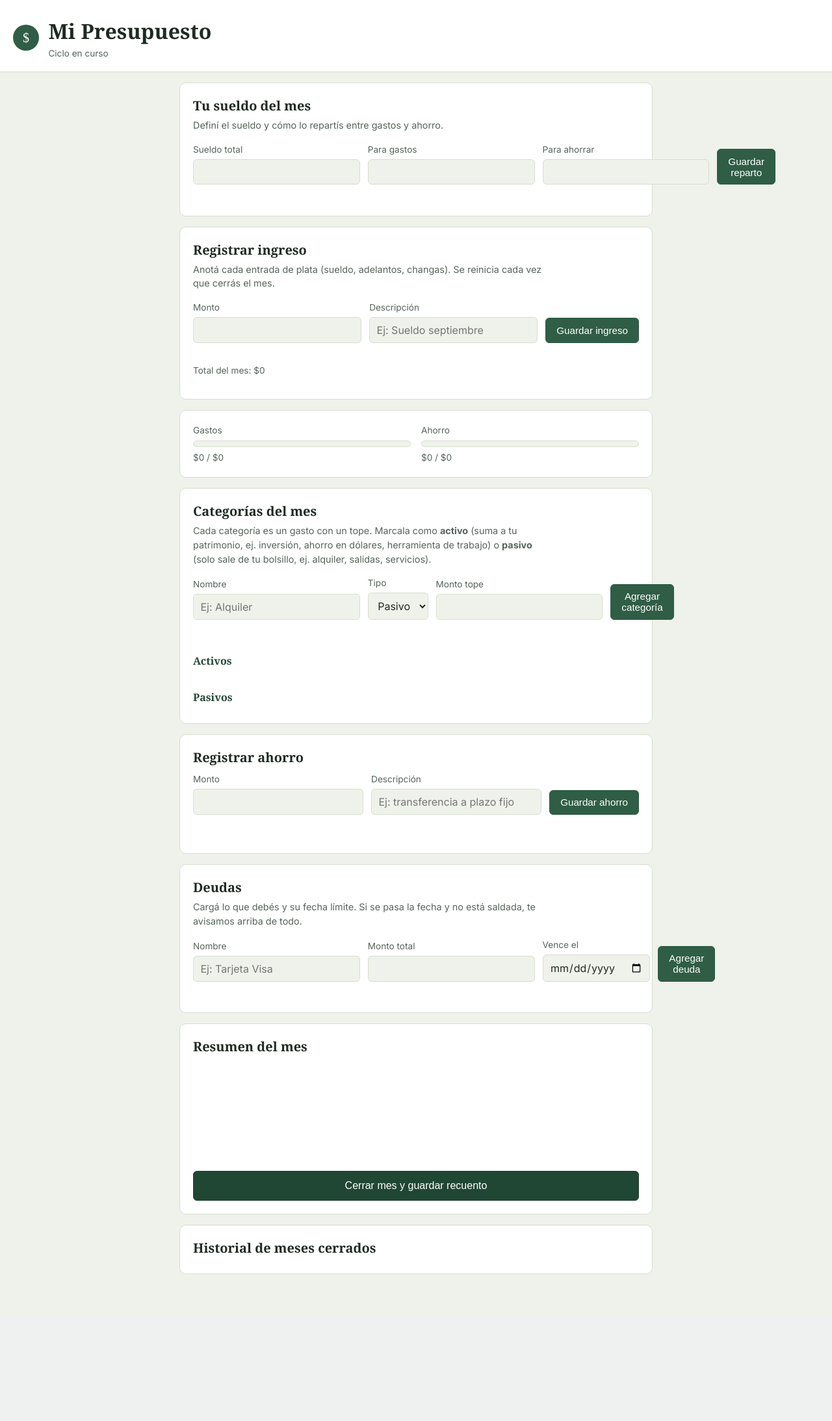
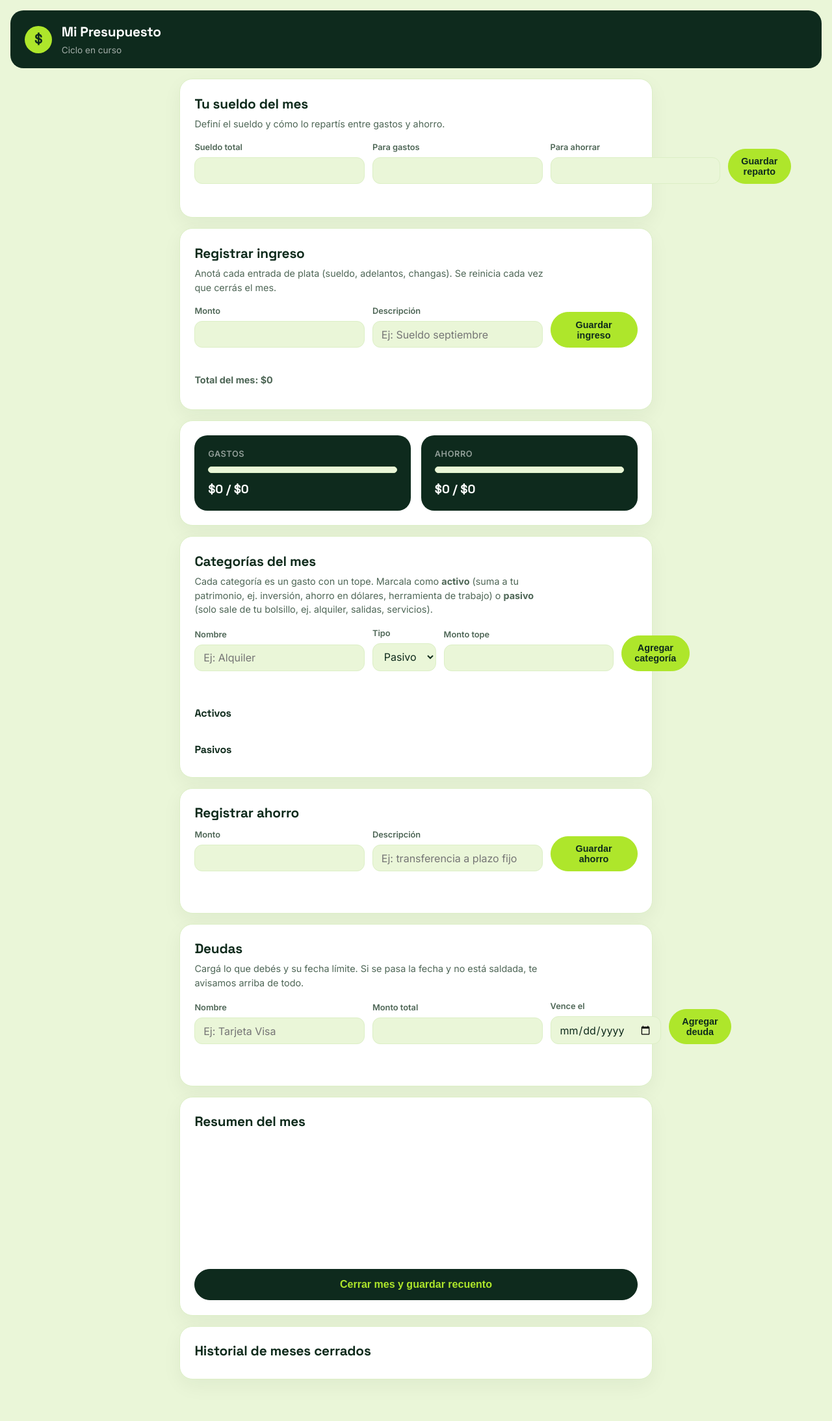
Before and after one commit to milioviedo908-spec/mi-presupuesto, a Flask app: page / in a window 1280 px wide. Shown: the whole page at 65% size. Before the commit the page ends 1961 px from the top, so only its background shows below. Run offline with Flask 3, Linux system fonts and the light colour scheme; a map, chart or similar area stays blank.

Commit message:
Update style.css

```diff
--- a/static/style.css
+++ b/static/style.css
@@ -1,22 +1,26 @@
+
 :root {
-  --paper: #EFF2EA;
-  --paper-raised: #FFFFFF;
-  --ink: #1E2A22;
-  --ink-soft: #55645A;
-  --line: #D7DED0;
-  --verde: #2F5D45;
-  --verde-fuerte: #204634;
-  --oro: #A8792B;
-  --rojo: #A23B2B;
-  --rojo-bg: #F7E7E2;
-  --radius: 10px;
+  --bg: #EAF6D8;
+  --panel: #FFFFFF;
+  --ink: #0E2A1B;
+  --ink-soft: #4E6656;
+  --line: #DCEFC6;
+  --lime: #AEE62B;
+  --lime-dark: #8FC71E;
+  --dark: #0E2A1D;
+  --dark-soft: #17402A;
+  --coral: #FF5A44;
+  --coral-bg: #FFE2DB;
+  --radius: 20px;
+  --radius-sm: 12px;
+  --radius-pill: 999px;
 }
 
 * { box-sizing: border-box; }
 
 body {
   margin: 0;
-  background: var(--paper);
+  background: var(--bg);
   color: var(--ink);
   font-family: 'Inter', system-ui, sans-serif;
   line-height: 1.5;
@@ -24,13 +28,14 @@ body {
 }
 
 h1, h2, h3 {
-  font-family: 'Lora', Georgia, serif;
-  font-weight: 600;
+  font-family: 'Space Grotesk', 'Inter', sans-serif;
+  font-weight: 700;
+  letter-spacing: -0.01em;
   margin: 0;
 }
 
-h2 { font-size: 1.25rem; margin-bottom: 0.25rem; }
-h3 { font-size: 1rem; color: var(--verde-fuerte); margin: 1.25rem 0 0.5rem; }
+h2 { font-size: 1.3rem; margin-bottom: 0.25rem; }
+h3 { font-size: 1rem; color: var(--ink); margin: 1.25rem 0 0.5rem; }
 
 .hint { color: var(--ink-soft); font-size: 0.9rem; margin: 0.25rem 0 1rem; max-width: 60ch; }
 
@@ -38,38 +43,43 @@ h3 { font-size: 1rem; color: var(--verde-fuerte); margin: 1.25rem 0 0.5rem; }
   display: flex;
   align-items: center;
   gap: 0.9rem;
-  padding: 1.5rem 1.25rem 1.1rem;
-  border-bottom: 1px solid var(--line);
-  background: var(--paper-raised);
+  margin: 1rem;
+  padding: 1.1rem 1.4rem;
+  border-radius: var(--radius);
+  background: var(--dark);
+  color: #fff;
 }
 
 .topbar__mark {
-  width: 40px; height: 40px;
+  width: 42px; height: 42px;
   border-radius: 50%;
-  background: var(--verde);
-  color: #fff;
+  background: var(--lime);
+  color: var(--dark);
   display: flex; align-items: center; justify-content: center;
-  font-family: 'Lora', serif;
-  font-size: 1.25rem;
+  font-family: 'Space Grotesk', sans-serif;
+  font-weight: 700;
+  font-size: 1.3rem;
   flex-shrink: 0;
 }
 
-.topbar__sub { margin: 0; color: var(--ink-soft); font-size: 0.85rem; }
+.topbar h1 { color: #fff; font-size: 1.3rem; }
+.topbar__sub { margin: 0.15rem 0 0; color: rgba(255,255,255,0.62); font-size: 0.85rem; }
 
 main {
   max-width: 760px;
   margin: 0 auto;
-  padding: 1rem;
+  padding: 0 1rem 1rem;
   display: flex;
   flex-direction: column;
   gap: 1rem;
 }
 
 .card {
-  background: var(--paper-raised);
+  background: var(--panel);
   border: 1px solid var(--line);
   border-radius: var(--radius);
-  padding: 1.25rem;
+  padding: 1.4rem;
+  box-shadow: 0 10px 30px rgba(14, 42, 27, 0.05);
 }
 
 .grid-3, .grid-2 {
@@ -89,115 +99,219 @@ main {
 label {
   display: flex;
   flex-direction: column;
-  gap: 0.3rem;
-  font-size: 0.85rem;
+  gap: 0.35rem;
+  font-size: 0.8rem;
+  font-weight: 600;
   color: var(--ink-soft);
 }
 
 input, select {
   font-family: 'Inter', sans-serif;
   font-size: 1rem;
-  padding: 0.55rem 0.65rem;
-  border: 1px solid var(--line);
-  border-radius: 6px;
-  background: var(--paper);
+  padding: 0.6rem 0.8rem;
+  border: 1.5px solid var(--line);
+  border-radius: var(--radius-sm);
+  background: var(--bg);
   color: var(--ink);
 }
 
 input:focus, select:focus, button:focus-visible {
-  outline: 2px solid var(--verde);
+  outline: 2px solid var(--lime-dark);
   outline-offset: 1px;
+  border-color: var(--lime-dark);
 }
 
 .btn {
-  padding: 0.6rem 1rem;
-  border-radius: 6px;
-  border: 1px solid var(--line);
-  background: var(--paper);
+  padding: 0.65rem 1.2rem;
+  border-radius: var(--radius-pill);
+  border: 1.5px solid var(--line);
+  background: var(--panel);
   color: var(--ink);
-  font-size: 0.95rem;
+  font-size: 0.9rem;
+  font-weight: 600;
   cursor: pointer;
 }
 
+.btn:hover { border-color: var(--dark); }
+
 .btn--primary {
-  background: var(--verde);
-  border-color: var(--verde);
-  color: #fff;
+  background: var(--lime);
+  border-color: var(--lime);
+  color: var(--dark);
 }
 
-.btn--primary:hover { background: var(--verde-fuerte); }
+.btn--primary:hover { background: var(--lime-dark); border-color: var(--lime-dark); }
 
 .btn--cierre {
   margin-top: 1rem;
   width: 100%;
-  background: var(--verde-fuerte);
-  color: #fff;
-  border-color: var(--verde-fuerte);
-  padding: 0.8rem;
+  background: var(--dark);
+  color: var(--lime);
+  border-color: var(--dark);
+  padding: 0.9rem;
   font-size: 1rem;
+  font-weight: 700;
 }
+
+.btn--cierre:hover { background: var(--dark-soft); }
 
 .alerta {
   min-height: 1.2rem;
   font-size: 0.85rem;
-  color: var(--rojo);
-  margin: 0.5rem 0 0;
+  font-weight: 600;
+  color: var(--coral);
+  margin: 0.6rem 0 0;
 }
 
-.overview { display: flex; flex-direction: column; gap: 1rem; }
+.overview {
+  display: flex;
+  flex-direction: column;
+  gap: 1rem;
+}
 
 @media (min-width: 560px) {
   .overview { flex-direction: row; }
   .overview__item { flex: 1; }
 }
 
-.overview__label { display: block; font-size: 0.85rem; color: var(--ink-soft); margin-bottom: 0.35rem; }
+.overview__item {
+  background: var(--dark);
+  border-radius: var(--radius);
+  padding: 1.2rem 1.3rem;
+  color: #fff;
+}
+
+.overview__label {
+  display: block;
+  font-size: 0.8rem;
+  font-weight: 600;
+  text-transform: uppercase;
+  letter-spacing: 0.04em;
+  color: rgba(255,255,255,0.55);
+  margin-bottom: 0.6rem;
+}
 
 .barra {
   height: 10px;
-  background: var(--paper);
-  border: 1px solid var(--line);
-  border-radius: 6px;
+  background: rgba(255,255,255,0.12);
+  border-radius: var(--radius-pill);
   overflow: hidden;
 }
 
-.barra__fill { height: 100%; width: 0%; transition: width 0.3s ease; }
-.barra__fill--gastos { background: var(--verde); }
-.barra__fill--gastos.limite { background: var(--rojo); }
-.barra__fill--ahorro { background: var(--oro); }
+.card .barra, .categoria .barra {
+  background: var(--bg);
+  border: 1px solid var(--line);
+}
 
-.overview__valor { display: block; font-size: 0.85rem; color: var(--ink-soft); margin-top: 0.35rem; }
+.barra__fill { height: 100%; width: 0%; border-radius: var(--radius-pill); transition: width 0.3s ease; }
+.barra__fill--gastos { background: var(--lime); }
+.barra__fill--gastos.limite { background: var(--coral); }
+.barra__fill--ahorro { background: var(--lime); }
+
+.overview__valor {
+  display: block;
+  font-family: 'Space Grotesk', sans-serif;
+  font-size: 1.15rem;
+  font-weight: 700;
+  color: #fff;
+  margin-top: 0.7rem;
+}
 
 .grupo-categorias h3:first-child { margin-top: 1.5rem; }
 
 .categorias { display: flex; flex-direction: column; gap: 0.6rem; }
 
 .categoria {
-  border: 1px solid var(--line);
-  border-radius: 8px;
-  padding: 0.75rem 0.9rem;
+  border: 1.5px solid var(--line);
+  border-radius: var(--radius-sm);
+  padding: 0.9rem 1rem;
   display: flex;
   flex-direction: column;
-  gap: 0.4rem;
+  gap: 0.5rem;
+  background: var(--panel);
 }
 
 .categoria__cabecera {
   display: flex;
   justify-content: space-between;
-  align-items: baseline;
+  align-items: center;
   gap: 0.5rem;
 }
 
-.categoria__nombre { font-weight: 600; }
+.categoria__titulo { display: flex; align-items: center; gap: 0.5rem; }
 
-.categoria__montos { font-size: 0.85rem; color: var(--ink-soft); font-variant-numeric: tabular-nums; }
+.categoria__nombre { font-weight: 700; }
+
+.categoria__badge {
+  font-size: 0.65rem;
+  font-weight: 700;
+  text-transform: uppercase;
+  letter-spacing: 0.04em;
+  padding: 0.2rem 0.55rem;
+  border-radius: var(--radius-pill);
+}
+
+.categoria__badge--activo { background: var(--lime); color: var(--dark); }
+.categoria__badge--pasivo { background: var(--dark); color: var(--lime); }
+
+.categoria__montos { font-size: 0.85rem; font-weight: 600; color: var(--ink-soft); font-variant-numeric: tabular-nums; }
 
 .categoria__acciones { display: flex; gap: 0.5rem; margin-top: 0.2rem; }
 
-.categoria__acciones .btn { flex: 1; padding: 0.4rem; font-size: 0.85rem; }
+.categoria__acciones .btn { flex: 1; padding: 0.45rem; font-size: 0.82rem; }
 
-.categoria.agotada .barra__fill { background: var(--rojo); }
-.categoria.agotada .categoria__montos { color: var(--rojo); }
+.categoria.agotada { border-color: var(--coral); background: var(--coral-bg); }
+.categoria.agotada .barra__fill { background: var(--coral); }
+.categoria.agotada .categoria__montos { color: var(--coral); }
+
+.overview__valor--claro {
+  color: var(--ink-soft);
+  font-family: 'Inter', sans-serif;
+  font-size: 0.9rem;
+  font-weight: 700;
+  margin: 0.6rem 0 0;
+}
+
+.alerta-deudas {
+  background: var(--coral);
+  color: #fff;
+  font-weight: 600;
+  font-size: 0.9rem;
+  padding: 0.8rem 1.4rem;
+  border-radius: var(--radius-sm);
+  margin: 0 1rem;
+}
+
+.deudas { display: flex; flex-direction: column; gap: 0.6rem; margin-top: 0.75rem; }
+
+.deuda {
+  border: 1.5px solid var(--line);
+  border-radius: var(--radius-sm);
+  padding: 0.9rem 1rem;
+  display: flex;
+  flex-direction: column;
+  gap: 0.5rem;
+  background: var(--panel);
+}
+
+.deuda__etiqueta {
+  font-size: 0.72rem;
+  font-weight: 700;
+  color: var(--ink-soft);
+}
+
+.deuda.vencida { border-color: var(--coral); background: var(--coral-bg); }
+.deuda.vencida .deuda__etiqueta { color: var(--coral); }
+.deuda.vencida .barra__fill { background: var(--coral); }
+.deuda.saldada { opacity: 0.65; }
+.deuda.saldada .barra__fill { background: var(--lime); }
+
+.grafico-caja {
+  margin: 1.2rem 0;
+  max-width: 320px;
+  margin-left: auto;
+  margin-right: auto;
+}
 
 .lista-movimientos {
   list-style: none;
@@ -205,48 +319,56 @@ input:focus, select:focus, button:focus-visible {
   margin: 0.75rem 0 0;
   display: flex;
   flex-direction: column;
-  gap: 0.4rem;
+  gap: 0.5rem;
 }
 
 .lista-movimientos li {
   display: flex;
   justify-content: space-between;
   font-size: 0.9rem;
-  border-bottom: 1px dashed var(--line);
-  padding-bottom: 0.35rem;
+  background: var(--bg);
+  border-radius: var(--radius-sm);
+  padding: 0.55rem 0.8rem;
 }
 
 .resumen__fila {
   display: flex;
   justify-content: space-between;
-  padding: 0.4rem 0;
+  padding: 0.45rem 0;
   border-bottom: 1px solid var(--line);
   font-size: 0.9rem;
 }
 
-.resumen__fila--total { font-weight: 700; border-bottom: none; padding-top: 0.6rem; }
+.resumen__fila--total {
+  font-weight: 700;
+  border-bottom: none;
+  padding-top: 0.7rem;
+  font-family: 'Space Grotesk', sans-serif;
+  font-size: 1.05rem;
+}
 
 .resumen__grupo-titulo {
-  margin-top: 1rem;
-  font-family: 'Lora', serif;
-  color: var(--verde-fuerte);
+  margin-top: 1.1rem;
+  font-family: 'Space Grotesk', sans-serif;
+  font-weight: 700;
+  color: var(--ink);
   font-size: 0.95rem;
 }
 
 .historial__mes {
-  border: 1px solid var(--line);
-  border-radius: 8px;
-  padding: 0.75rem 0.9rem;
+  border: 1.5px solid var(--line);
+  border-radius: var(--radius-sm);
+  padding: 0.8rem 1rem;
   margin-bottom: 0.6rem;
 }
 
-.historial__mes summary { cursor: pointer; font-weight: 600; }
+.historial__mes summary { cursor: pointer; font-weight: 700; }
 
 .modal-gasto {
   display: none;
   position: fixed;
   inset: 0;
-  background: rgba(30, 42, 34, 0.45);
+  background: rgba(14, 42, 29, 0.55);
   align-items: center;
   justify-content: center;
   padding: 1rem;
@@ -256,9 +378,9 @@ input:focus, select:focus, button:focus-visible {
 .modal-gasto.activo { display: flex; }
 
 .modal-gasto__caja {
-  background: var(--paper-raised);
+  background: var(--panel);
   border-radius: var(--radius);
-  padding: 1.25rem;
+  padding: 1.4rem;
   width: 100%;
   max-width: 360px;
   display: flex;
```
